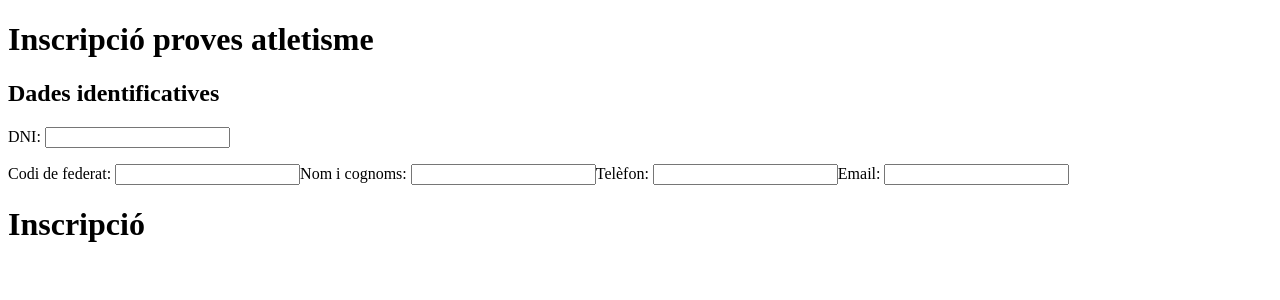
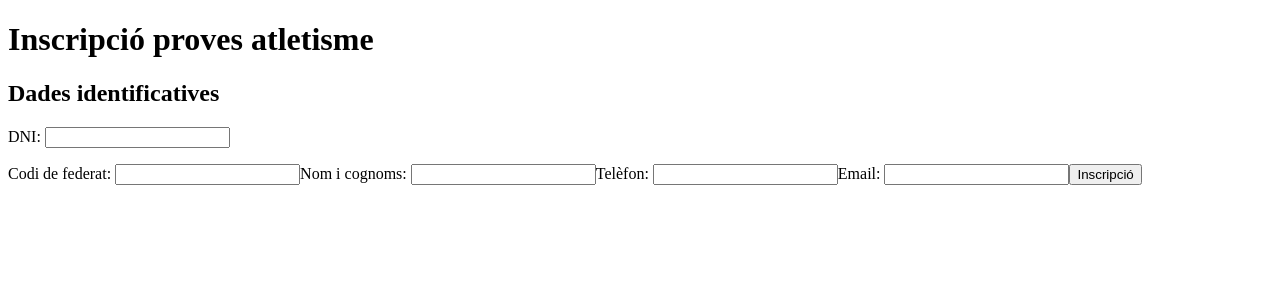
Before and after one commit to janEstrada24/inscripcio_proves_atletisme, an Angular app: page / in a window 1280 px wide. Shown: the top 300 px of the page. Built offline with nearby package versions, Linux system fonts and the light colour scheme.

Commit message:
Test 'Has a register button' implemented.

```diff
--- a/src/app/Components/User/registration/registration.component.html
+++ b/src/app/Components/User/registration/registration.component.html
@@ -22,4 +22,4 @@
     <input type="email">
 </label>
 
-<h1>Inscripció</h1>
+<button>Inscripció</button>
```
